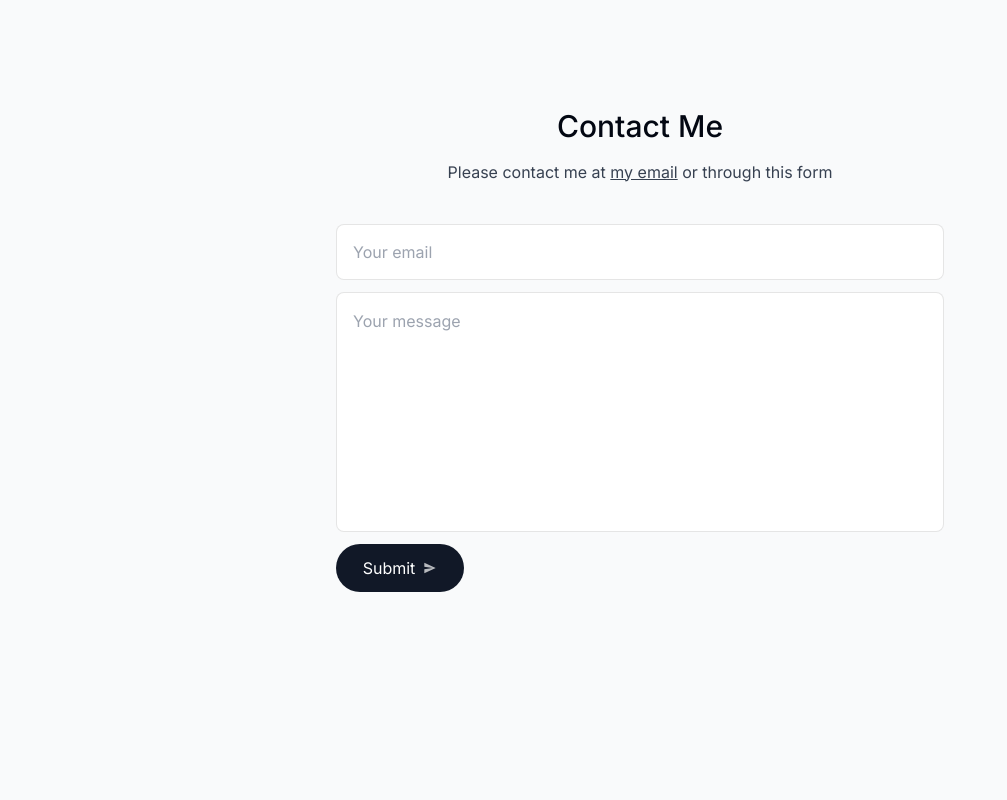
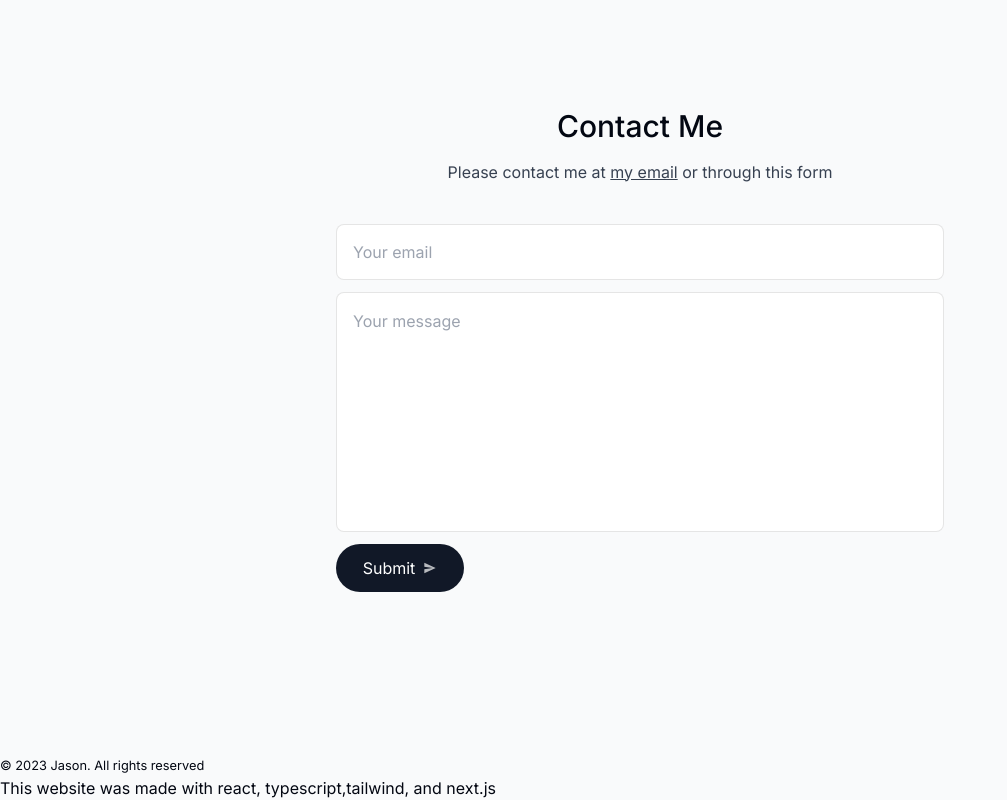
Before and after one commit to JasonMac123/NewPortfolio, a Next.js app: page / in a window 1280 px wide. Shown: the part 3761-4561 px from the top of the page, without its empty margins (0-1007 px from the left). Before the commit the page ends 4513 px from the top, so only its background shows below. Built offline with nearby package versions, Linux system fonts and the light colour scheme.

Commit message:
Imports footer to layout

```diff
--- a/app/layout.tsx
+++ b/app/layout.tsx
@@ -5,6 +5,7 @@ import Header from "@/components/Header";
 import ActiveSectionContextProvider from "@/context/activeSectionContext";
 
 import { Toaster } from "react-hot-toast";
+import Footer from "@/components/Sections/Footer";
 
 const inter = Inter({ subsets: ["latin"] });
 
@@ -29,6 +30,7 @@ export default function RootLayout({
         <ActiveSectionContextProvider>
           <Header />
           {children}
+          <Footer />
         </ActiveSectionContextProvider>
       </body>
     </html>
```
